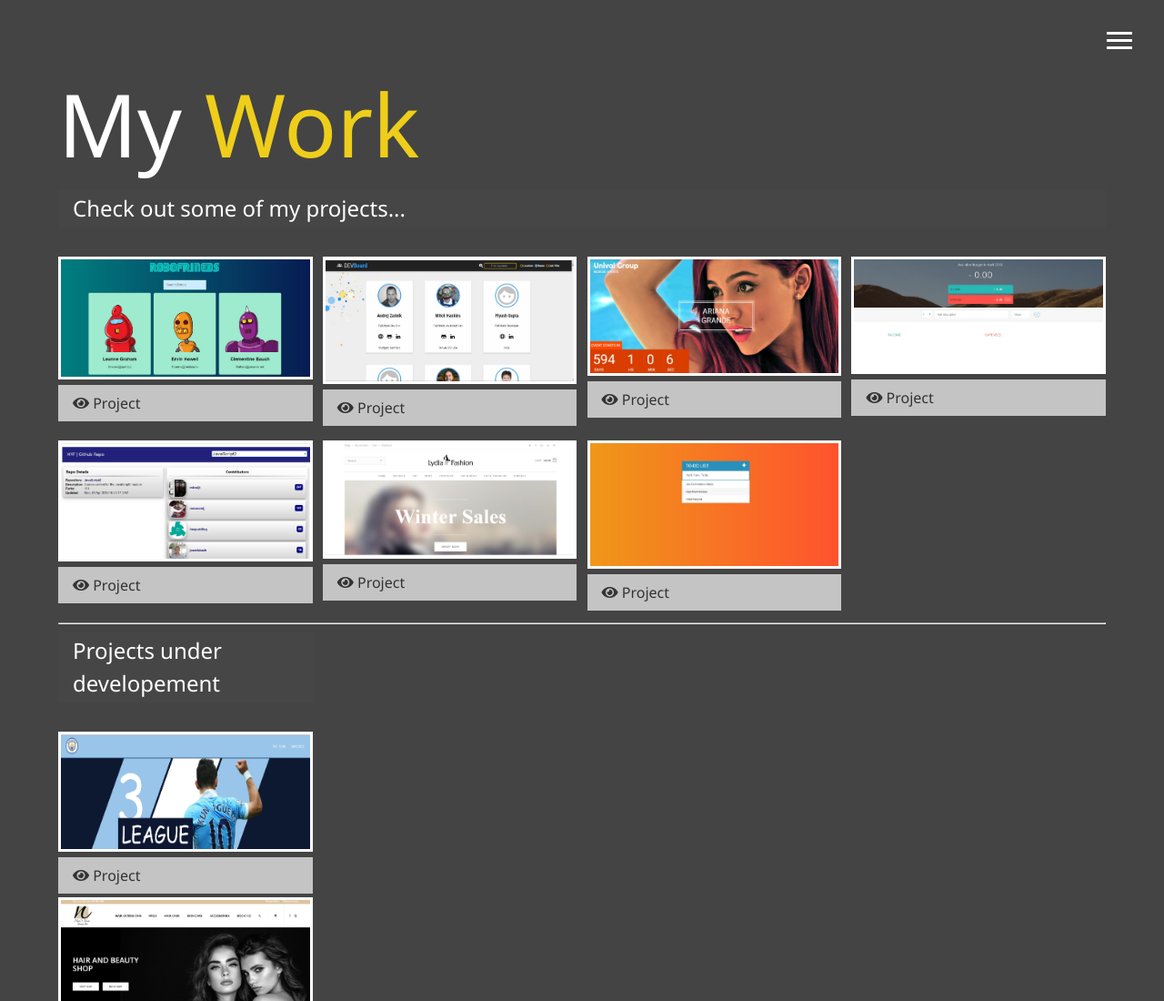
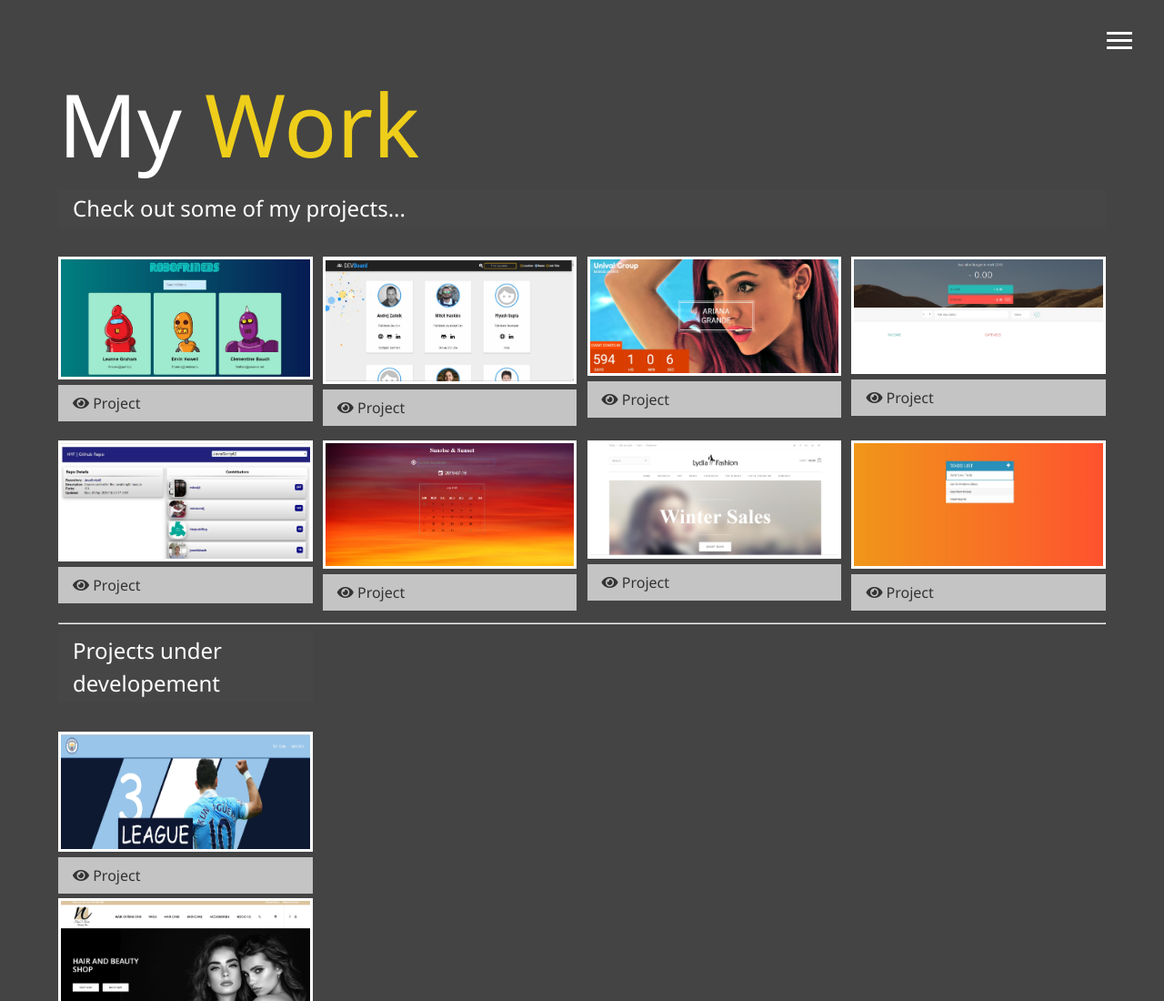
Before and after one commit to bless4/martinsone-resume, a plain HTML site: page work.html in a window 1280 px wide. Shown: the top 1100 px of the page at 91% size. Drawn offline with Linux system fonts and the light colour scheme.

Commit message:
sunrise & sunset added

```diff
--- a/work.html
+++ b/work.html
@@ -117,6 +117,18 @@
 
       <div class="item">
         <a href="#!">
+          <img src="img/projects/sunrise.png" alt="Project">
+        </a>
+        <a href="https://competent-shockley-0e3198.netlify.com/" class="btn-light">
+          <i class="fas fa-eye"></i> Project
+        </a>
+       <!--<a href="#" class="btn-dark">
+          <i class="fab fa-github"></i> Github
+        </a>-->
+      </div>
+
+      <div class="item">
+        <a href="#!">
           <img src="img/projects/project6.jpg" alt="Project">
         </a>
         <a href="https://lydiafashion.net/" class="btn-light">
```
Also changed, not shown: img/projects/sunrise.png (added).
